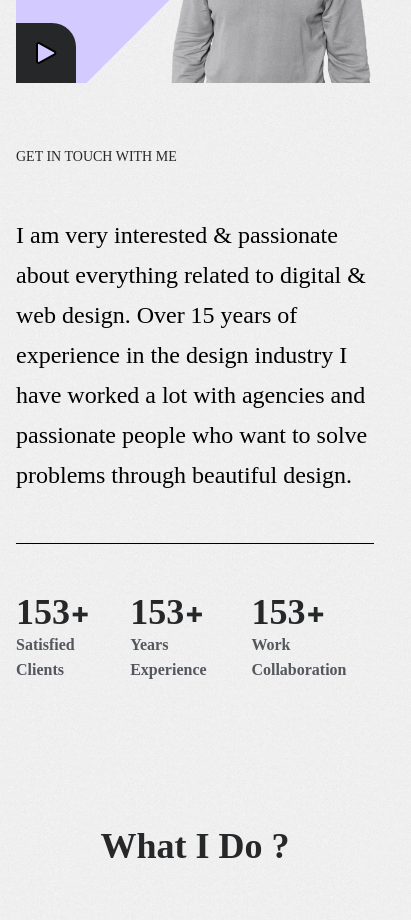
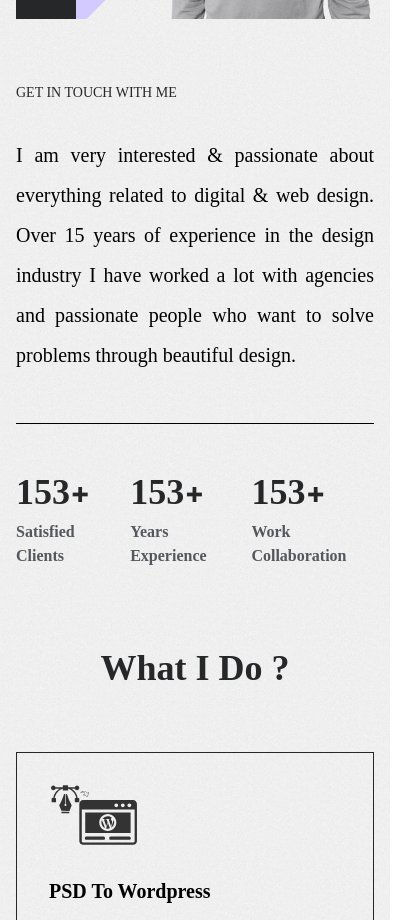
Before and after one commit to ubaidoso/Porofolio, a Next.js app: page / in a window 390 px wide. Shown: the part 1080-2000 px from the top of the page, 411 px wide, since content can reach past the window. Built offline with nearby package versions, Linux system fonts and the light colour scheme; a web font is replaced by a local one.

Commit message:
Done
Experience

```diff
--- a/src/components/About.jsx
+++ b/src/components/About.jsx
@@ -22,24 +22,24 @@ const About = () => {
     }, [count, incrementAmount, incrementTime, target]);
 
   return (
-    <section className='cst_about_section py-32'>
+    <section className='cst_about_section sm:py-32 py-16'>
     <div className="container">
       <div className="flex lg:flex-nowrap flex-wrap lg:flex-row flex-col-reverse lg:items-end lg:gap-4 gap-16 justify-between">
         <div className='lg:max-w-2xl'>
-        <span className='text-sm uppercase font-medium text-lightblack mb-12 block'>GET IN TOUCH WITH ME</span>
-        <p className='font-medium xl:text-28 xl:leading-normal lg:text-xl lg:leading-8 text-2xl leading-10'>I am very interested & passionate about everything related to digital & web design. Over 15 years of experience in the design industry I have worked a lot with agencies and passionate people who want to solve problems through beautiful design.</p>
+        <span className='text-sm uppercase font-medium text-lightblack sm:mb-12 mb-8 block'>GET IN TOUCH WITH ME</span>
+        <p className='font-medium xl:text-28 xl:leading-normal lg:text-xl lg:leading-8 ms:text-2xl text-xl text-justify leading-10'>I am very interested & passionate about everything related to digital & web design. Over 15 years of experience in the design industry I have worked a lot with agencies and passionate people who want to solve problems through beautiful design.</p>
         <div className='flex gap-4 justify-between border-t border-black pt-12 mt-12'>
             <div className="sm:mb-0 mb-4">
                 <h2><span id="counter">{Math.floor(count)}</span><sub>+</sub></h2>
-                <strong className="xl:text-lg text=base text-lightgrey font-semibold">Satisfied Clients</strong>
+                <strong className="xl:text-lg text=base text-lightgrey font-semibold mt-2 inline-block">Satisfied Clients</strong>
             </div>
             <div className="sm:mb-0 mb-4">
                 <h2><span id="counter">{Math.floor(count)}</span><sub>+</sub></h2>
-                <strong className="xl:text-lg text=base text-lightgrey font-semibold">Years Experience</strong>
+                <strong className="xl:text-lg text=base text-lightgrey font-semibold mt-2 inline-block">Years Experience</strong>
             </div>
             <div className="sm:mb-0 mb-4">
                 <h2><span id="counter">{Math.floor(count)}</span><sub>+</sub></h2>
-                <strong className="xl:text-lg text=base text-lightgrey font-semibold">Work Collaboration</strong>
+                <strong className="xl:text-lg text=base text-lightgrey font-semibold mt-2 inline-block">Work Collaboration</strong>
             </div>
         </div>
         </div>
--- a/src/components/Experience.jsx
+++ b/src/components/Experience.jsx
@@ -4,10 +4,10 @@ import download from '../../public/download.svg'
 
 const Experience = ({experienceData}) => {
   return (
-    <section className='my-24'>
-        <div className="container mx-auto py-8">
-        <div className="flex justify-between gap-8">
-            <div className="md:w-6/12 w-6/12">
+    <section className='sm:my-24'>
+        <div className="container mx-auto sm:py-8">
+        <div className="flex flex-wrap sm:flex-row flex-col-reverse justify-between sm:gap-8 gap-16">
+            <div className="md:w-6/12 sm:w-6/12 w-full">
             <div className="space-y-8">
                 {experienceData.map((experienceItem, index) => (
                 <div key={index} className="space-y-8 border-b border-black pb-8">
@@ -22,7 +22,7 @@ const Experience = ({experienceData}) => {
                 ))}
             </div>
             </div>
-            <div className="space-y-8 md:w-5/12 w-5/12 sticky top-16 self-start">
+            <div className="space-y-8 md:w-5/12 sm:w-5/12 sm:sticky sm:top-16 sm:self-start">
             <h2>My Experiences</h2>
             <div className='space-y-3'>
                 <h3 className="font-medium text-lg">Lets work together, I am open for part time / freelance</h3>
--- a/src/components/Services.jsx
+++ b/src/components/Services.jsx
@@ -7,10 +7,10 @@ const Services = ({serviceData}) => {
     <section>
         <div className="container">
             <h2 className='text-center mb-16'>What I Do ?</h2>
-            <div className="grid md:grid-cols-3 grid-cols-2 xl:gap-10 gap-4">
+            <div className="grid md:grid-cols-3 sm:grid-cols-2 xl:gap-10 sm:gap-4 gap-8">
               {
                 serviceData.map((serviceItem , index)=> (
-                  <div key={index} className="border xl:p-8 p-4 border-lightblack space-y-8">
+                  <div key={index} className="border xl:p-8 sm:p-4 p-8 border-lightblack space-y-8">
                   <Image src={serviceItem.icon} alt={serviceItem.icon} width={90} />
                   <div className='space-y-5'>
                       <h3 className='font-semibold text-xl'>{serviceItem.title}</h3>
@@ -19,12 +19,12 @@ const Services = ({serviceData}) => {
               </div>
                 ))
               }
-              <div className="bg-purple xl:p-8 p-4 flex flex-col justify-between">
-                <div className='space-y-2'>
+              <div className="bg-purple xl:p-8 sm:p-4 p-8 flex flex-col justify-between">
+                <div className='sm:space-y-2 space-y-8'>
                   <p className='text-sm uppercase'>REQUEST FOR MORE</p>
                   <h3 className='font-semibold text-2xl'>Give me feedback, I really enjoy learning ne things.</h3>
                 </div>
-                <Button title={'Give me Feedback'} link={'#'} btnClass={'cst_fill w-fit text-center'} />
+                <Button title={'Give me Feedback'} link={'#'} btnClass={'cst_fill w-fit text-center sm:mt=0 mt-8'} />
               </div>
             </div>
         </div>
--- a/src/pages/index.jsx
+++ b/src/pages/index.jsx
@@ -112,10 +112,10 @@ export default function Home() {
       <About />
       <Services serviceData={services} />
       {/* Technologies Skill */}
-      <section className='my-24'>
+      <section className='sm:my-24 my-12'>
         <div className="container mx-auto py-8">
-          <div className="flex justify-between gap-8">
-            <div className="space-y-12 w-5/12 sticky top-16 self-start">
+          <div className="flex flex-wrap justify-between gap-8">
+            <div className="space-y-12 sm:first:w-5/12 sm:sticky sm:top-16 sm:self-start">
               <h2>Special Skills</h2>
               <div className='space-y-3'>
                 <h3 className="font-medium text-lg">I am very open to learn new things</h3>
@@ -124,8 +124,8 @@ export default function Home() {
                 </p>
               </div>
             </div>
-            <div className="w-6/12">
-              <div className="space-y-20">
+            <div className="sm:w-6/12">
+              <div className="sm:space-y-20 space-y-12">
                 {skillsTechnology.map((skillItem, index) => (
                   <div key={index} className="space-y-8">
                     <div className="space-y-3">
```
